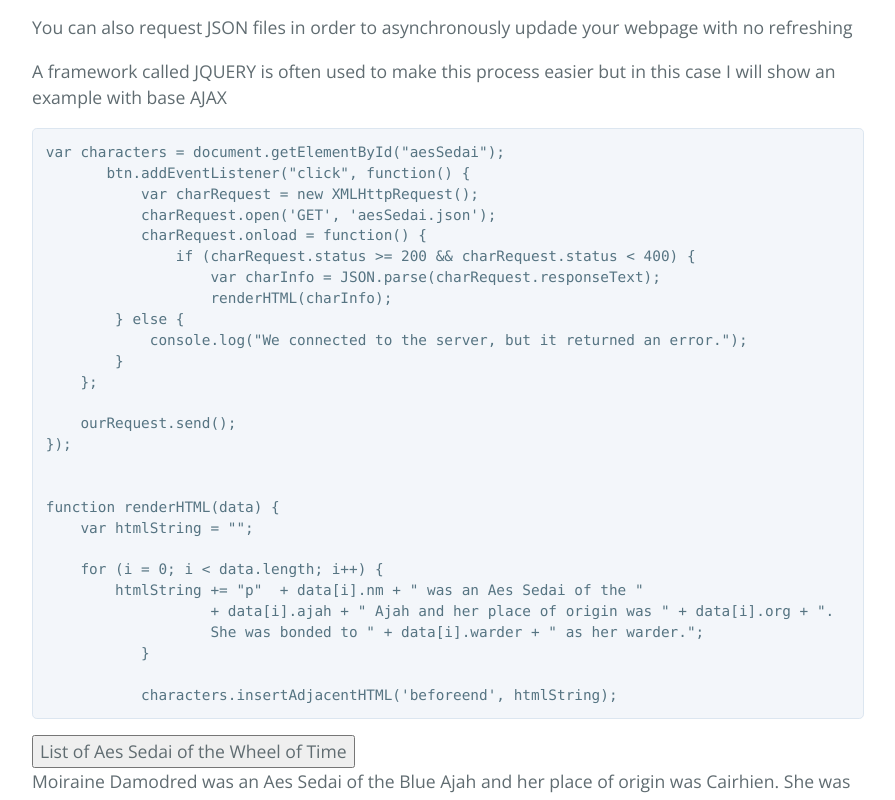
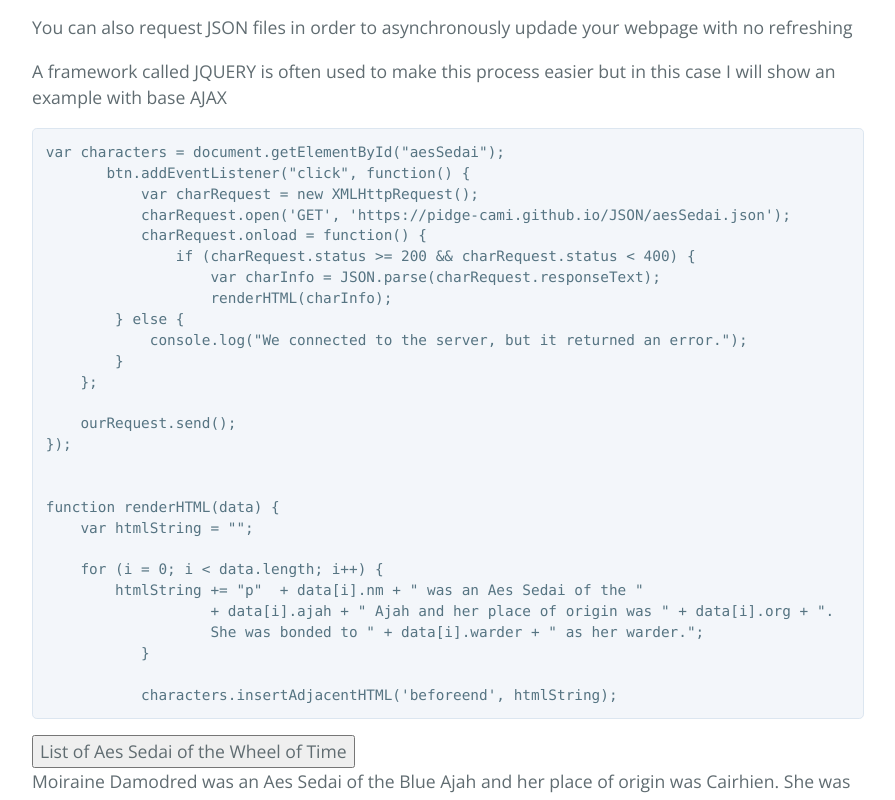
Before and after one commit to Pidge-Cami/pidge-cami.github.cit261, a website: page JSON/index.html in a window 1280 px wide. Both pictures are taken after a click on the button "List of Aes Sedai of the Wheel of Time". Shown: the part 3681-4481 px from the top of the page, without its empty margins (192-1087 px from the left). Drawn offline with nearby package versions, Linux system fonts and the light colour scheme.

Commit message:
Update index.html

```diff
--- a/JSON/index.html
+++ b/JSON/index.html
@@ -204,7 +204,7 @@ document.getElementById("funDemo").innerHTML = myJSON;
     <pre><code data-language="javascript">var characters = document.getElementById("aesSedai");
        btn.addEventListener("click", function() {
            var charRequest = new XMLHttpRequest();
-           charRequest.open('GET', 'aesSedai.json');
+           charRequest.open('GET', 'https://pidge-cami.github.io/JSON/aesSedai.json');
            charRequest.onload = function() {
                if (charRequest.status >= 200 && charRequest.status < 400) {
                    var charInfo = JSON.parse(charRequest.responseText);
@@ -237,7 +237,7 @@ function renderHTML(data) {
        var characters = document.getElementById("aesSedai");
        btn.addEventListener("click", function() {
            var charRequest = new XMLHttpRequest();
-           charRequest.open('GET', 'aesSedai.json');
+           charRequest.open('GET', 'https://pidge-cami.github.io/JSON/aesSedai.json');
            charRequest.onload = function() {
                if (charRequest.status >= 200 && charRequest.status < 400) {
                    var charInfo = JSON.parse(charRequest.responseText);
```
